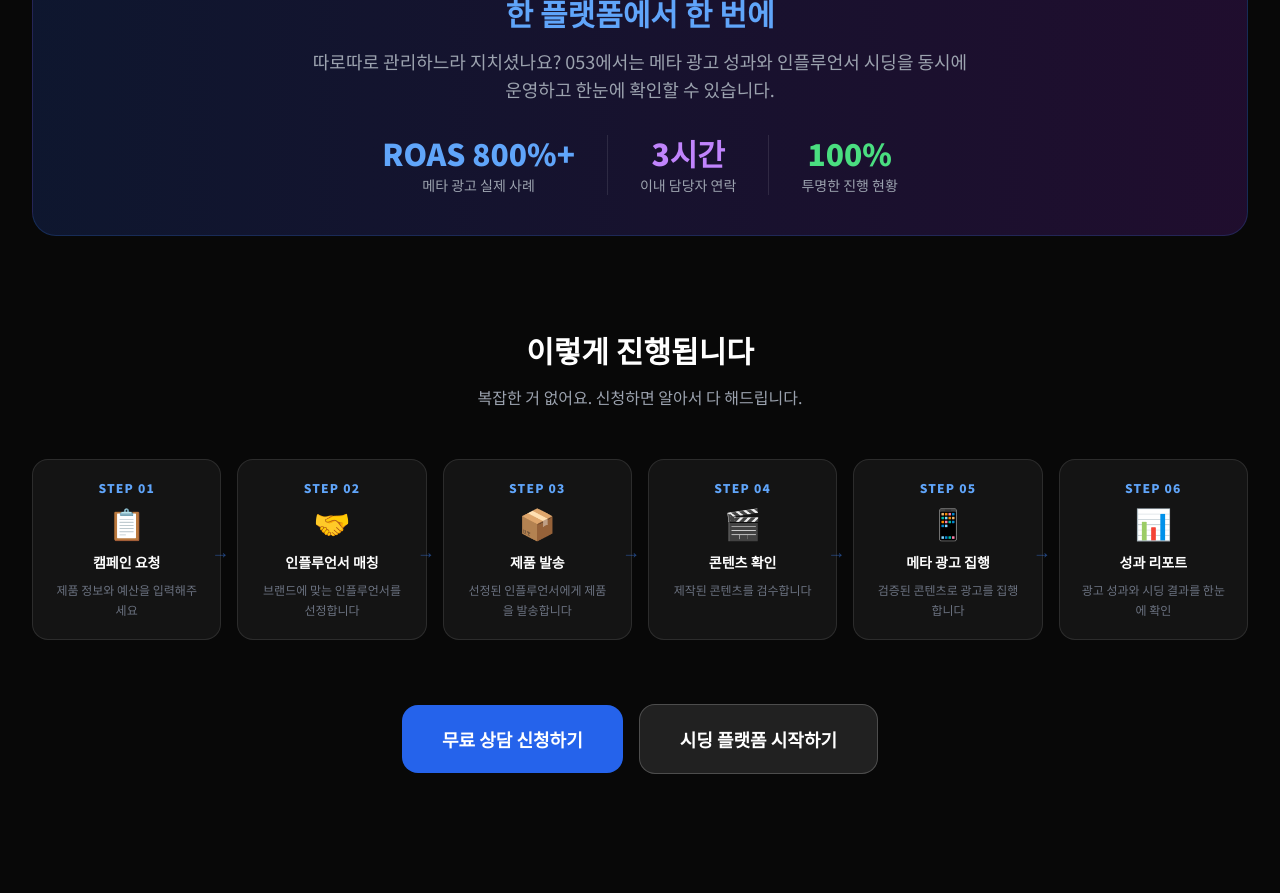
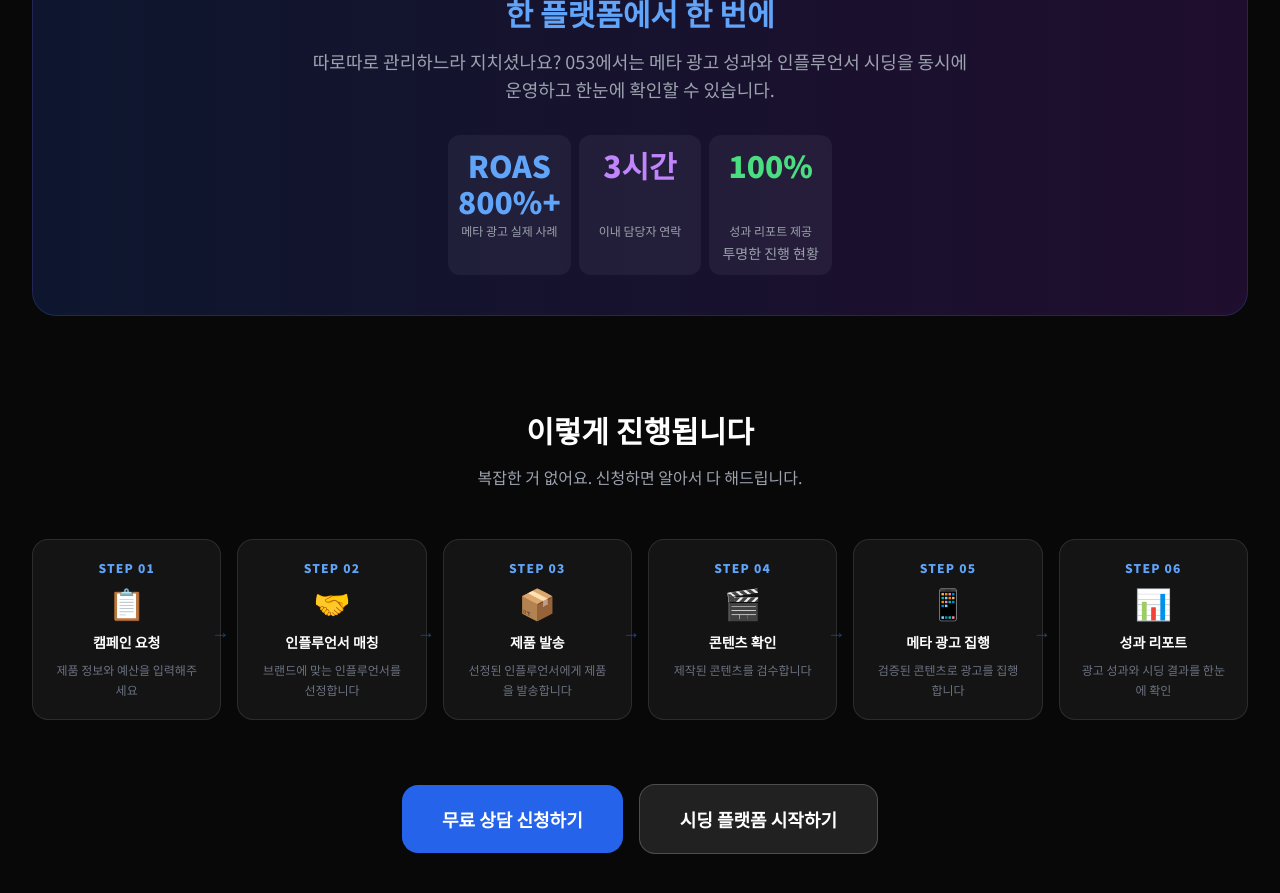
Before and after one commit to hagojob101-home/seeding-platform, a Next.js app: page / in a window 1280 px wide. Shown: the part 1700-2593 px from the top of the page. Built offline with nearby package versions, Linux system fonts and the light colour scheme.

Commit message:
통계 블럭 동일 크기 grid 및 ROAS 두줄 분리

```diff
--- a/pages/index.js
+++ b/pages/index.js
@@ -140,19 +140,21 @@ export default function Home() {
             <p className="text-gray-400 text-lg max-w-2xl mx-auto">
               따로따로 관리하느라 지치셨나요? 053에서는 메타 광고 성과와 인플루언서 시딩을 동시에 운영하고 한눈에 확인할 수 있습니다.
             </p>
-            <div className="flex justify-center gap-8 mt-8">
-              <div className="text-center">
-                <p className="text-xl md:text-3xl font-black text-blue-400 whitespace-nowrap">ROAS 800%+</p>
-                <p className="text-gray-400 text-sm mt-1">메타 광고 실제 사례</p>
+            <div className="grid grid-cols-3 gap-2 mt-8 w-full max-w-sm mx-auto">
+              <div className="flex flex-col items-center justify-start bg-white/5 rounded-xl p-3">
+                <p className="text-lg md:text-3xl font-black text-blue-400 leading-tight">ROAS</p>
+                <p className="text-lg md:text-3xl font-black text-blue-400 leading-tight">800%+</p>
+                <p className="text-gray-400 text-xs mt-1 text-center">메타 광고 실제 사례</p>
               </div>
-              <div className="w-px bg-white/10" />
-              <div className="text-center">
-                <p className="text-xl md:text-3xl font-black text-purple-400 whitespace-nowrap">3시간</p>
-                <p className="text-gray-400 text-sm mt-1">이내 담당자 연락</p>
+              <div className="flex flex-col items-center justify-start bg-white/5 rounded-xl p-3">
+                <p className="text-lg md:text-3xl font-black text-purple-400 leading-tight">3시간</p>
+                <p className="text-lg md:text-3xl font-black text-purple-400 leading-tight invisible">-</p>
+                <p className="text-gray-400 text-xs mt-1 text-center">이내 담당자 연락</p>
               </div>
-              <div className="w-px bg-white/10" />
-              <div className="text-center">
-                <p className="text-xl md:text-3xl font-black text-green-400 whitespace-nowrap">100%</p>
+              <div className="flex flex-col items-center justify-start bg-white/5 rounded-xl p-3">
+                <p className="text-lg md:text-3xl font-black text-green-400 leading-tight">100%</p>
+                <p className="text-lg md:text-3xl font-black text-green-400 leading-tight invisible">-</p>
+                <p className="text-gray-400 text-xs mt-1 text-center">성과 리포트 제공</p>
                 <p className="text-gray-400 text-sm mt-1">투명한 진행 현황</p>
               </div>
             </div>
```
